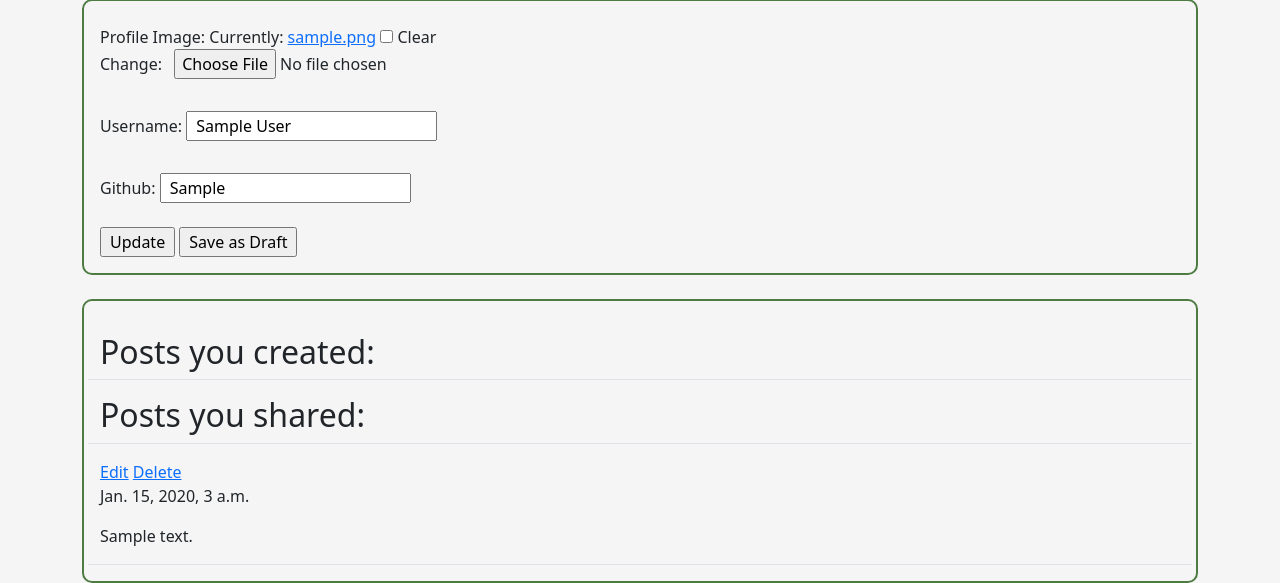
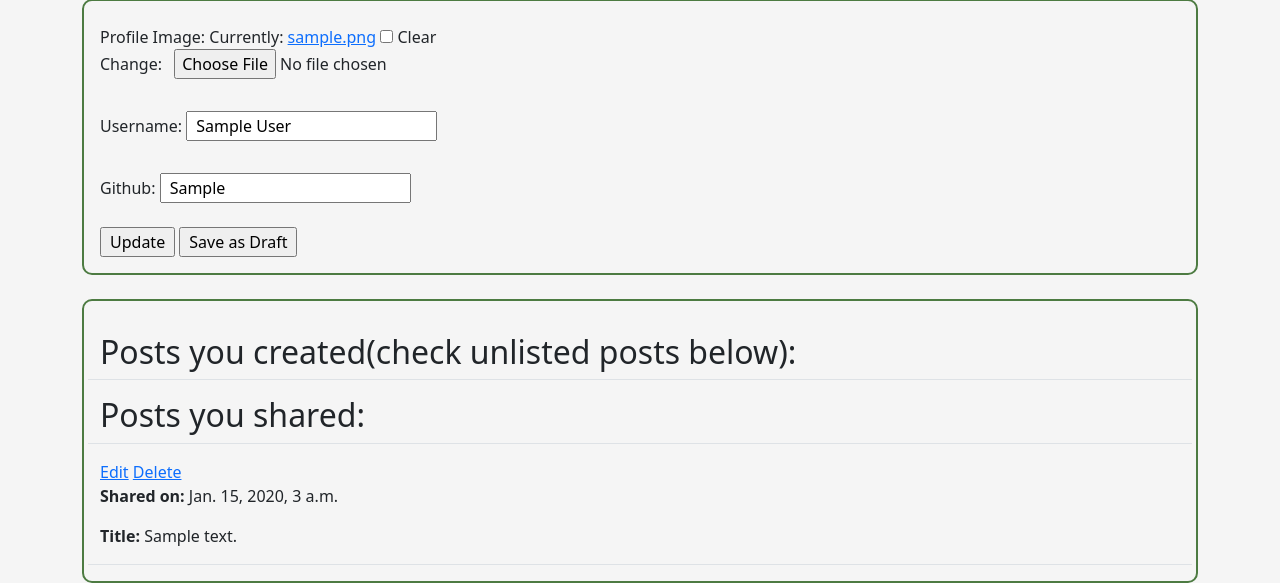
Before and after one commit to Geoxxll/SocialNetworking, a Django app: page /social/profile/ in a window 1280 px wide. Shown: the part 419-1002 px from the top of the page. Run offline with Django 5.2, Linux system fonts and the light colour scheme; a user stored in the database is signed in; tables that the repository leaves empty hold one stand-in row (values such as "Sample post"); grey boxes marked "Sample" are stand-in pictures; a database or web service that is not in the repository returns one stand-in record (values such as "Sample title"); data that the repository does not hold is empty; some libraries are stand-ins or nearby versions.

Commit message:
Post creation updated

```diff
--- a/server/socialNetworking/forms.py
+++ b/server/socialNetworking/forms.py
@@ -7,15 +7,15 @@ class PostForm(forms.ModelForm):
     title = forms.CharField(max_length=100)
     # source = forms.URLField()
     # origin = forms.URLField()
-    description = forms.CharField(widget=forms.Textarea)
+    # description = forms.CharField(widget=forms.Textarea)
     contentType = forms.ChoiceField(choices=Post.contentTypesChoices.items())
     content = forms.ImageField(required=False)  # Use ImageField for binary images
     visibility = forms.ChoiceField(choices=Post.VisibilityChoices.choices)
 
     class Meta:
         model = Post
-        fields = ['title', 'description', 'contentType', 'visibility']
-        exclude = ['origin', 'source']
+        fields = ['title', 'contentType', 'visibility']
+        exclude = ['origin', 'source', 'description']
 
 class CommentForm(forms.ModelForm):
     comment = forms.CharField(
--- a/server/socialNetworking/templates/socialNetworking/dashboard.html
+++ b/server/socialNetworking/templates/socialNetworking/dashboard.html
@@ -54,13 +54,13 @@
                         <hr>
                         <div>
                             <p><b>Name: </b><a href="{% url 'user-profile' pk=post.author_of_posts.pk %}" class="profile-link">{{ post.author_of_posts.user.username }}</a></p>
-                            <p><b>Description: </b>{{ post.description }}</p>
+                            <p><b>Title: </b>{{ post.title }}</p>
                             <p><b>Date: </b><i>{{ post.published_at }}</i></p>
                         </div>
                     {% else %}
                         <div class="post-content">
                             <p><b>Name: </b><a href="{% url 'user-profile' pk=post.author_of_posts.pk %}" class="profile-link">{{ post.author_of_posts.user.username }}</a></p>
-                            <p><b>Description: </b>{{ post.description }}</p>
+                            <p><b>Title: </b>{{ post.title }}</p>
                             <p><b>Date: </b><i>{{ post.published_at }}</i></p>
                         </div>
                     {% endif %}
--- a/server/socialNetworking/templates/socialNetworking/profile_view.html
+++ b/server/socialNetworking/templates/socialNetworking/profile_view.html
@@ -3,67 +3,65 @@
 {% load static %}
 {% block content %}
 
-<link rel="stylesheet" type="text/css" href="{% static 'socialNetworking/profile_view.css' %}">
+<link
+  rel="stylesheet"
+  type="text/css"
+  href="{% static 'socialNetworking/profile_view.css' %}"
+/>
 
 <div class="container">
-
   <div class="row mt-5">
     <div class="col-md-3 col-sm-6">
       <a href="{% url 'post-list' %}" class="btn btn-light">Back to Feed</a>
     </div>
   </div>
 
-	<div id = "profile-container">
-
+  <div id="profile-container">
     <div>
       <div>
         {% if not author.profileImagePicture %}
-					<img src="{% static 'images/User_cicrle.png' %}">
+        <img src="{% static 'images/User_cicrle.png' %}" />
         {% else %}
-					<img src="{{ author.profileImagePicture.url }}">
+        <img src="{{ author.profileImagePicture.url }}" />
         {% endif %}
       </div>
       <span>Username: {{ author.displayName }}</span>
     </div>
 
     <span>Github: {{ author.github }}</span>
-
   </div>
 
   <div id="draft-container">
-
-		<form id="draft-post" method="POST" enctype="multipart/form-data"> {% csrf_token %}
-			{{ draft.as_p }}
-			<input id="profile-update" type="submit" name="Update" value="Update">
-			<input type="submit" name="Save as Draft" value="Save as Draft">
+    <form id="draft-post" method="POST" enctype="multipart/form-data">
+      {% csrf_token %} {{ draft.as_p }}
+      <input id="profile-update" type="submit" name="Update" value="Update" />
+      <input type="submit" name="Save as Draft" value="Save as Draft" />
     </form>
-
   </div>
 
 	<div id="post-container" class="container">
 		<div class="row mt-3">
 		<div class="col-sm-12 border-bottom">
-					<h2>Posts you created:</h2>
-
+			<h2>Posts you created(check unlisted posts below):</h2>
 		</div>
 		</div>
 
-			{% for post in post_list %}
-			{% if not post.shared_user %}
+		{% for post in post_list %} {% if not post.shared_user %}
 		<div class="row mt-3">
 		<div class="col-sm-12 border-bottom position-relative">
 			{% if author.user == request.user %}
 			<a href="{% url 'post-edit' post.pk %}">Edit</a>
 			<a href="{% url 'post-delete' post.pk %}">Delete</a>
 			{% endif %}
-					<p>{{ post.published_at }}</p>
-					<p>{{ post.description }}</p>
+			<p><b>Created on:</b> {{ post.published_at }}</p>
+			<p>
+			<b>Title:</b> {{ post.title }}
+			</p>
 			<!-- <a class="stretched-link" href="{% url 'post-edit' post.pk %}"></a> -->
 		</div>
 		</div>
 		{% endif %}
 		{% endfor %}
-
 	{% if shared_posts %}
     <div class="row mt-3">
       <div class="col-sm-12 border-bottom">
@@ -75,19 +73,33 @@
       <div class="col-sm-12 border-bottom position-relative">
         <a href="{% url 'shared-post-edit' post.pk %}">Edit</a>
         <a href="{% url 'shared-post-delete' post.pk %}">Delete</a>
-				<p>{{ post.shared_on }}</p>
-				<p>{{ post.shared_body }}</p>
+        <p><b>Shared on:</b> {{ post.shared_on }}</p>
+        <p><b>Title:</b> {{ post.shared_body }}</p>
+        <!-- <a class="stretched-link" href="{% url 'post-edit' post.pk %}"></a> -->
+      </div>
+    </div>
+    {% endfor %} {% endif %} {% if unlisted_posts %}
+    <div class="row mt-3">
+      <div class="col-sm-12 border-bottom">
+        <h2>Your unlisted posts:</h2>
+      </div>
+    </div>
+    {% endif %}
+	{% for post in unlisted_posts %}
+    <div class="row mt-3">
+      <div class="col-sm-12 border-bottom position-relative">
+        <a href="{% url 'unlisted-post-edit' post.pk %}">Edit</a>
+        <a href="{% url 'post-delete' post.pk %}">Delete</a>
+        <p><b>Created on:</b> {{ post.published_at }}</p>
+        <p><b>Title:</b> {{ post.title }}</p>
         <!-- <a class="stretched-link" href="{% url 'post-edit' post.pk %}"></a> -->
       </div>
     </div>
     {% endfor %}
-		{% endif %}
-
   </div>
 </div>
 
 {% endblock content %}
-
 
 <!-- <div class="row justify-content-center mt-3 mb-5">
 			<div class="col-md-5 col-sm-12 border-bottom">
--- a/server/socialNetworking/templates/socialNetworking/share_post.html
+++ b/server/socialNetworking/templates/socialNetworking/share_post.html
@@ -19,7 +19,7 @@
 			{% endif %} -->
 			<p><strong>{{ original_post.author_of_posts }}</strong></p>
 
-			<p>{{ original_post.description }} -
+			<p>{{ original_post.description }}
 			<p> <i>{{ original_post.published_at }}</i></p>
 		</div>
 	</div>
--- a/server/socialNetworking/urls.py
+++ b/server/socialNetworking/urls.py
@@ -16,6 +16,7 @@ from .views import (
   SharedPostEditView,
   SharedPostDeleteView,
   FindFriendsView,
+  UnlistedPostEditView,
   send_friend_request,
   accept_friend_request,
   User_Profile,
@@ -42,6 +43,7 @@ urlpatterns = [
 
     path('social/post/edit/<uuid:pk>/', PostEditView.as_view(), name='post-edit'),
     path('social/post/edit/share/<uuid:pk>/', SharedPostEditView.as_view(), name='shared-post-edit'),
+    path('social/post/edit/unlisted/<uuid:pk>/', UnlistedPostEditView.as_view(), name='unlisted-post-edit'),
 
     path('social/post/<uuid:pk>/', PostDetailView.as_view(), name='post-detail'),
 	  path('social/post/delete/<uuid:pk>/', PostDeleteView.as_view(), name='post-delete'),
--- a/server/socialNetworking/views.py
+++ b/server/socialNetworking/views.py
@@ -287,9 +287,13 @@ class DashboardView(View):
             shared_user=request.user,
         )
 
+        unlisted_post = Post.objects.filter(
+            author_of_posts=author,visibility=Post.VisibilityChoices.UNLISTED
+        )
+
         draft = DraftForm(request.POST or None, instance=author)
 
-        posts = Post.objects.filter(author_of_posts__user=request.user).order_by('-published_at')
+        posts = Post.objects.filter(author_of_posts__user=request.user).exclude(visibility=Post.VisibilityChoices.UNLISTED).order_by('-published_at')
         form = PostForm()
 
         print("Shared",shared_posts)
@@ -298,7 +302,8 @@ class DashboardView(View):
             'form': form,
             'author': author,
             'shared_posts':shared_posts,
-            'draft': draft
+            'draft': draft,
+            'unlisted_posts':unlisted_post,
         }
 
         return render(request, 'socialNetworking/profile_view.html', context)
@@ -426,7 +431,7 @@ class User_Profile(View):
 
 class PostEditView(UpdateView):
     model = Post
-    fields = ['description',"visibility"]
+    fields = ['title',"visibility"]
     template_name = 'socialNetworking/post_edit.html'
 
     def get_success_url(self):
@@ -440,6 +445,15 @@ class PostEditView(UpdateView):
 class SharedPostEditView(UpdateView):
     model = Post
     fields = ['shared_body',"visibility"]
+    template_name = 'socialNetworking/post_edit.html'
+
+    def get_success_url(self):
+        pk = self.kwargs['pk']
+        return reverse_lazy('profile')
+
+class UnlistedPostEditView(UpdateView):
+    model = Post
+    fields = ['title',"visibility"]
     template_name = 'socialNetworking/post_edit.html'
 
     def get_success_url(self):
```
Lines whose indentation alone changed are shown as unchanged.
